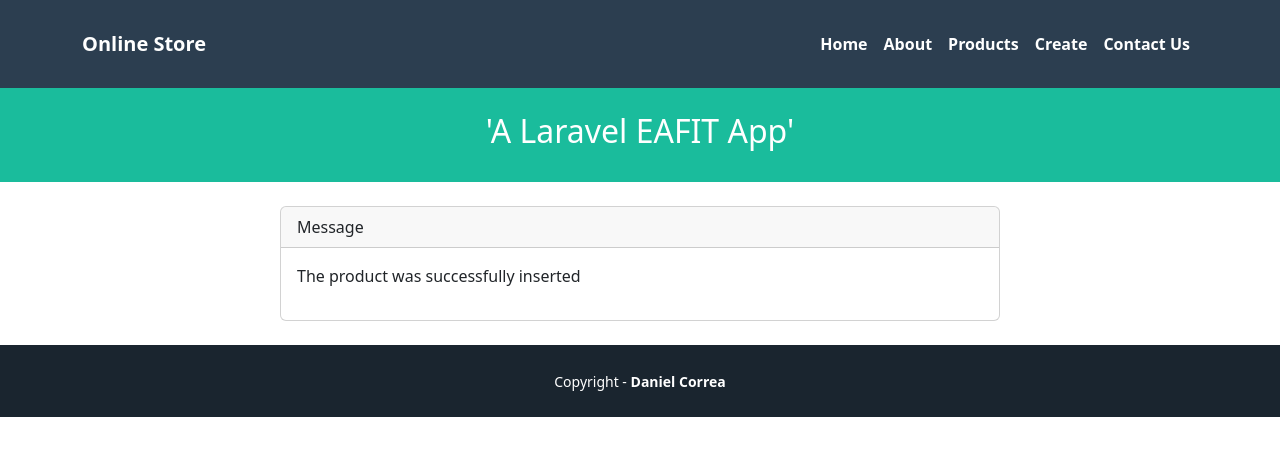
After one commit to Jucept/tpsoftware_project, a Django app: template pages/templates/products/product_created.html in a window 1280 px wide. The commit adds this page. Shown: the top 456 px of the page. Run offline with Django 4.2, Linux system fonts and the light colour scheme; the template is opened without the code that fills it, so the values that code supplies are empty.

Commit message:
Cuarto commit

```diff
--- a/pages/templates/pages/base.html
+++ b/pages/templates/pages/base.html
@@ -45,6 +45,8 @@
           <a class="nav-link active" href="{% url 'about' %}">About</a>
 
           <a class="nav-link active" href="../products">Products</a>
+
+          <a class="nav-link active" href="../products/create">Create</a>
 
           <a class="nav-link active" href="{% url 'contact' %}">Contact Us</a>
 
--- a/pages/templates/products/index.html
+++ b/pages/templates/products/index.html
@@ -26,7 +26,6 @@
 
           class="btn bg-primary text-white">{{product.name}}</a>
 
-
       </div>
 
     </div>
--- /dev/null
+++ b/pages/templates/products/product_created.html
@@ -0,0 +1,18 @@
+{% extends 'pages/base.html' %}
+
+{% block title %} Success {% endblock %}
+
+{% block content %}
+<div class="container">
+    <div class="row justify-content-center">
+        <div class="col-md-8">
+            <div class="card">
+                <div class="card-header">Message</div>
+                <div class="card-body">
+                    <p>The product was successfully inserted</p>
+                </div>
+            </div>
+        </div>
+    </div>
+</div>
+{% endblock %}
--- a/pages/urls.py
+++ b/pages/urls.py
@@ -5,7 +5,7 @@ urlpatterns = [
     path('', HomePageView.as_view(), name='home'),
     path('about/', AboutPageView.as_view(), name='about'),
     path('products/', ProductIndexView.as_view(), name='index'),
-    path('products/<str:id>', ProductShowView.as_view(), name='show'),
     path('products/create', ProductCreateView.as_view(), name='form'),
     path('contact/', ContactView.as_view(), name='contact'),
+    path('products/<str:id>', ProductShowView.as_view(), name='show'),
 ]
```
Also changed, not shown: pages/templates/products/show.html (+5 -2 lines), pages/views.py (+13 -15 lines).
